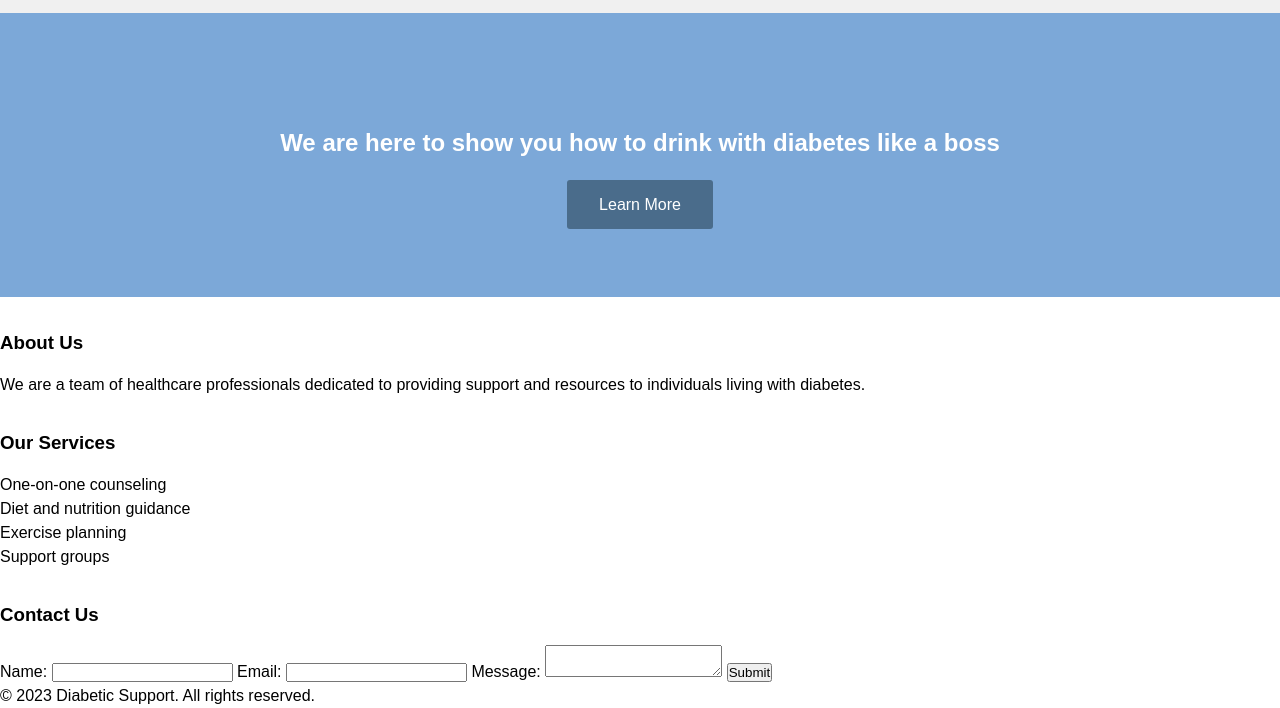
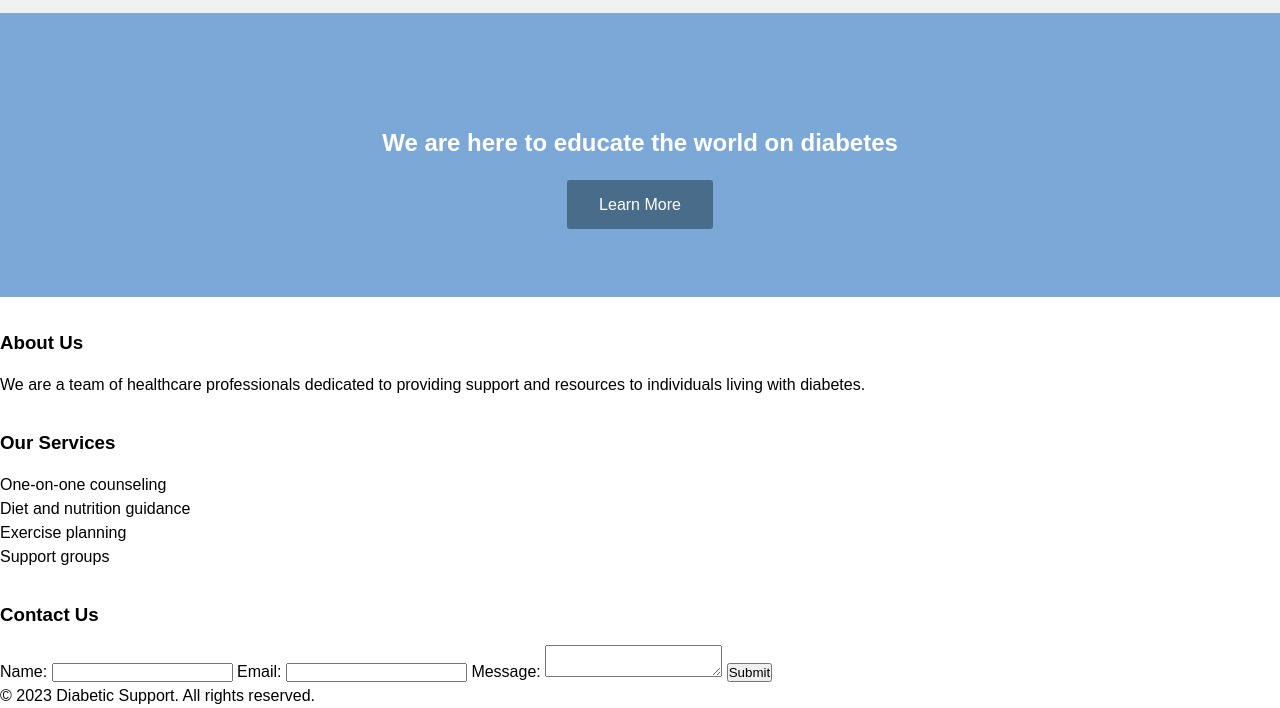
Before and after one commit to Matthouli/TYPE-1-NEW, a plain HTML site: page index.html in a window 1280 px wide. Shown: the part 139-847 px from the top of the page. Drawn offline with Linux system fonts and the light colour scheme.

Commit message:
Update index.html

```diff
--- a/index.html
+++ b/index.html
@@ -17,7 +17,7 @@
     </header>
 
     <section id="hero">
-      <h2>We are here to show you how to drink with diabetes like a boss</h2>
+      <h2>We are here to educate the world on diabetes</h2>
       <a href="#services" class="btn-primary">Learn More</a>
     </section>
 
```
